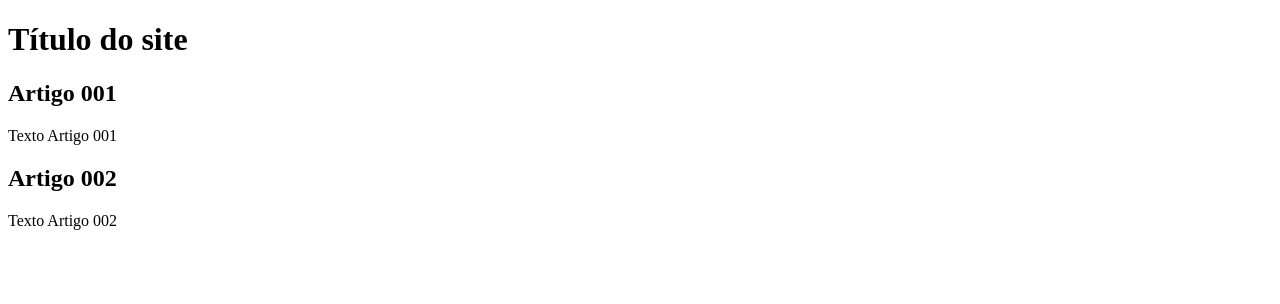
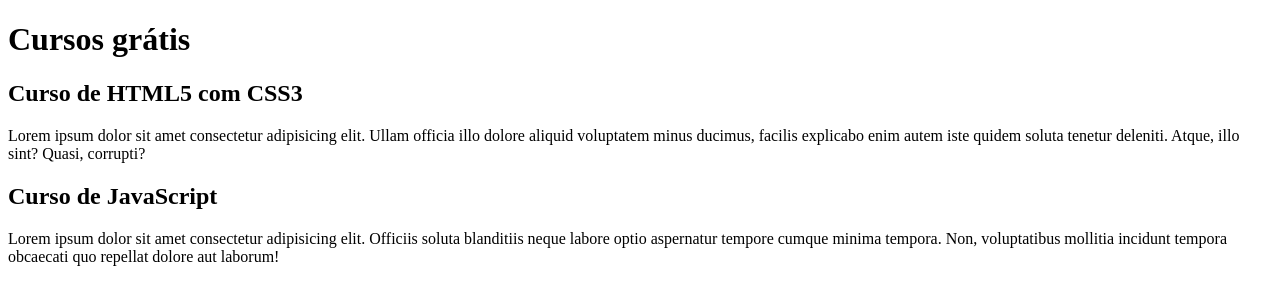
Before and after one commit to Isabela-Alcantara/projeto-site, a plain HTML site: page index.html in a window 1280 px wide. Drawn offline with Linux system fonts and the light colour scheme.

Commit message:
Comecei a escrever o conteúdo

```diff
--- a/index.html
+++ b/index.html
@@ -9,15 +9,16 @@
 <body>
     <main>
         <header>
-            <h1>Título do site</h1>
+            <h1>Cursos grátis</h1>
         </header>
         <article>
-            <h2>Artigo 001</h2>
-            <p>Texto Artigo 001</p>
+            <h2>Curso de HTML5 com CSS3</h2>
+            <p>Lorem ipsum dolor sit amet consectetur adipisicing elit. Ullam officia illo dolore aliquid voluptatem minus ducimus, facilis explicabo enim autem iste quidem soluta tenetur deleniti. Atque, illo sint? Quasi, corrupti?
+            </p>
         </article>
         <article>
-            <h2>Artigo 002</h2>
-            <p>Texto Artigo 002</p>
+            <h2>Curso de JavaScript</h2>
+            <p>Lorem ipsum dolor sit amet consectetur adipisicing elit. Officiis soluta blanditiis neque labore optio aspernatur tempore cumque minima tempora. Non, voluptatibus mollitia incidunt tempora obcaecati quo repellat dolore aut laborum!</p>
         </article>
     </main>
 </body>
```
